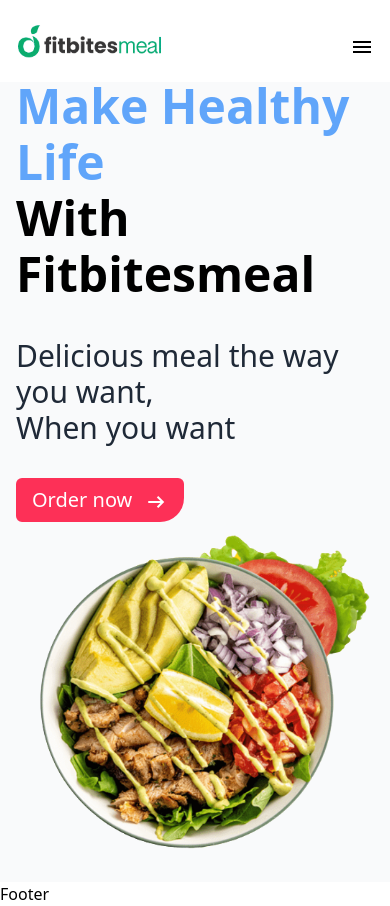
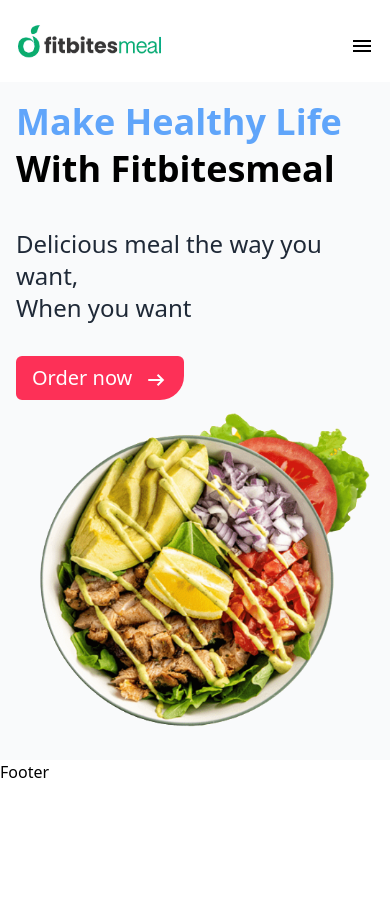
Before and after one commit to Bokhtiar/restura.com, a Next.js app: page / in a window 390 px wide. After the commit the page ends 844 px from the top, so only its background shows below. Built offline with nearby package versions, Linux system fonts and the light colour scheme.

Commit message:
navbar && banner update for responsive

```diff
--- a/src/layouts/header/index.tsx
+++ b/src/layouts/header/index.tsx
@@ -6,31 +6,24 @@ import React, { useState } from "react";
 export const Header: React.FC = (): JSX.Element => {
   const [open, setOpen] = useState<boolean>(false);
 
-  const navd = () => {
-    console.log('ok');
-    alert('hi')
-
-    setOpen(!open)
-  }
-
   return (
     <>
       <section className="bg-white">
         <div className="container flex items-center justify-between py-6">
           {/* logo */}
           <Image
-            src="/./images/logo.png"
+            src="/images/logo.png"
             alt="Picture of the author"
             width={150}
             height={50}
           />
           {/* toggle button */}
-          <div className='top-[35px] cursor-pointer absolute right-4 md:hidden ' onClick={() => setOpen(!open)}>
+          <div className='top-[34px] cursor-pointer absolute right-4 md:hidden ' onClick={() => setOpen(!open)}>
             {open ? <span className="material-symbols-outlined">close</span> : <span className="material-symbols-outlined">menu</span>}
           </div>
           {/* menu */}
           <div>
-            <ul className={` md:flex items-center gap-8  absolute md:static left-0 bg-white md:z-auto w-full top-10  ${open ? 'top-20' : 'top-[-200px]'}`}>
+            <ul className={` md:flex items-center gap-8  absolute md:static bg-white md:z-auto w-full top-10 left-0 text-center duration-700  ${open ? 'top-20' : 'top-[-400px] right-9  duration-400'}`}>
               <li><Link className=" font-bold text-lg font-nunito" href="/">Home</Link></li>
               <li> <Link href="/">Menus</Link> </li>
               <li> <Link href="/">About</Link> </li>
--- a/src/pages/_document.tsx
+++ b/src/pages/_document.tsx
@@ -6,7 +6,7 @@ export default function Document() {
   return (
     <Html lang="en">
       <link rel="stylesheet" href="https://fonts.googleapis.com/css2?family=Material+Symbols+Outlined:opsz,wght,FILL,GRAD@48,400,0,0" />
-      <Header></Header>
+
       <Head />
       <body>
         <Main />
--- a/src/pages/index.tsx
+++ b/src/pages/index.tsx
@@ -1,21 +1,24 @@
 import Image from "next/image";
 import { PrimaryButton } from "@/components/button";
+import { Header } from "@/layouts/header";
 
 const Home: React.FC = (): JSX.Element => {
   return <>
+
+  <Header></Header>
     <section className="bg-gray-50">
       <div className="container grid grid-cols-1 md:grid-cols-2 items-center justify-between">
         {/* content */}
         <div>
           {/* heading content */}
-          <p className="leading-10">
-            <span className="text-5xl font-bold text-blue-400">Make  Healthy Life</span><br />
-            <span className="text-5xl font-bold">With Fitbitesmeal</span>
+          <p className="leading-10 pt-5">
+            <span className="md:text-5xl text-4xl font-bold text-blue-400">Make  Healthy Life</span><br />
+            <span className="md:text-5xl text-4xl font-bold">With Fitbitesmeal</span>
           </p>
           {/* body content */}
           <p className="leading-[0px] my-8">
-            <span className="text-3xl text-gray-800 ">Delicious meal the way you want,</span> <br />
-            <span className="text-3xl text-gray-800">When you want</span>
+            <span className="md:text-3xl text-2xl text-gray-800 ">Delicious meal the way you want,</span> <br />
+            <span className="md:text-3xl text-2xl text-gray-800">When you want</span>
           </p>
           {/* button */}
           <PrimaryButton name="Order now" />
@@ -23,7 +26,7 @@ const Home: React.FC = (): JSX.Element => {
 
         {/* image */}
         <Image
-          src="/./images/banner1.png"
+          src="/images/banner1.png"
           alt="banner1"
           width={550}
           height={0}
```
